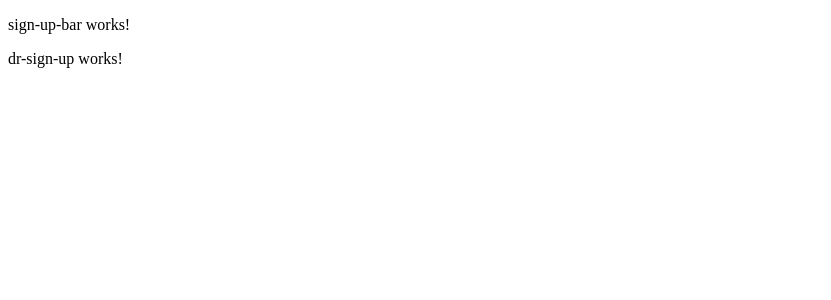
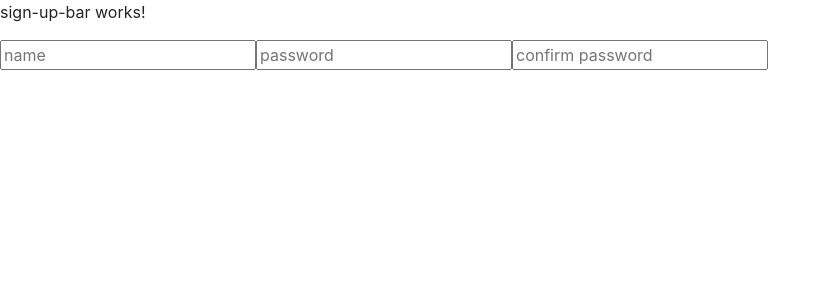
Before and after one commit to AbdAyyad/DataMiningGradProject, an Angular app in the folder FrontEnd/: page /new/dr in a window 1280 px wide. Shown: the top 300 px of the page, without its empty margins (0-831 px from the left). Built offline with nearby package versions, Linux system fonts and the light colour scheme.

Commit message:
add bootstrap and confirm it running

```diff
--- a/FrontEnd/angular.json
+++ b/FrontEnd/angular.json
@@ -23,9 +23,14 @@
               "src/assets"
             ],
             "styles": [
-              "src/styles.css"
+              "src/styles.css",
+              "node_modules/bootstrap/dist/css/bootstrap.min.css"
             ],
-            "scripts": [],
+            "scripts": [
+              "node_modules/jquery/dist/jquery.slim.min.js",
+              "node_modules/popper.js/dist/umd/popper.min.js",
+              "node_modules/bootstrap/dist/js/bootstrap.min.js"
+            ],
             "es5BrowserSupport": true
           },
           "configurations": {
--- a/FrontEnd/package.json
+++ b/FrontEnd/package.json
@@ -19,7 +19,10 @@
     "@angular/platform-browser": "~7.2.0",
     "@angular/platform-browser-dynamic": "~7.2.0",
     "@angular/router": "~7.2.0",
+    "bootstrap": "^4.3.1",
     "core-js": "^2.5.4",
+    "jquery": "^3.3.1",
+    "popper.js": "^1.14.7",
     "rxjs": "~6.3.3",
     "tslib": "^1.9.0",
     "zone.js": "~0.8.26"
--- a/FrontEnd/src/app/app.module.ts
+++ b/FrontEnd/src/app/app.module.ts
@@ -7,6 +7,7 @@ import {PatientSignUpComponent} from './signUpCompenents/patient-sign-up/patient
 import {RouterModule, Routes} from '@angular/router';
 import {SignUpBarComponent} from './signUpCompenents/sign-up-bar/sign-up-bar.component';
 import { NotFoundComponent } from './not-found/not-found.component';
+import {FormsModule} from '@angular/forms';
 
 const route: Routes = [
   {path: 'new/dr', component: DrSignUpComponent},
@@ -24,7 +25,8 @@ const route: Routes = [
   ],
   imports: [
     BrowserModule,
-    RouterModule.forRoot(route)
+    RouterModule.forRoot(route),
+    FormsModule
   ],
   providers: [],
   bootstrap: [AppComponent]
--- a/FrontEnd/src/app/signUpCompenents/dr-sign-up/dr-sign-up.component.html
+++ b/FrontEnd/src/app/signUpCompenents/dr-sign-up/dr-sign-up.component.html
@@ -1,4 +1,6 @@
 <app-sign-up-bar></app-sign-up-bar>
-<p>
-  dr-sign-up works!
-</p>
+<form (ngSubmit)="submit(form)" #form="ngForm">
+  <input type="text" name="drName" placeholder="name">
+  <input type="password" name="drPassword" placeholder="password">
+  <input type="password" name="drConfirmPassword" placeholder="confirm password">
+</form>
--- a/FrontEnd/src/app/signUpCompenents/dr-sign-up/dr-sign-up.component.ts
+++ b/FrontEnd/src/app/signUpCompenents/dr-sign-up/dr-sign-up.component.ts
@@ -1,4 +1,5 @@
-import { Component, OnInit } from '@angular/core';
+import {Component, OnInit} from '@angular/core';
+import {NgForm} from '@angular/forms';
 
 @Component({
   selector: 'app-dr-sign-up',
@@ -7,9 +8,12 @@ import { Component, OnInit } from '@angular/core';
 })
 export class DrSignUpComponent implements OnInit {
 
-  constructor() { }
+  constructor() {
+  }
 
   ngOnInit() {
   }
 
+  submit(form: NgForm): void {
+  }
 }
```
Also changed, not shown: 1 other file (tests, documents, lock files or other folders).
